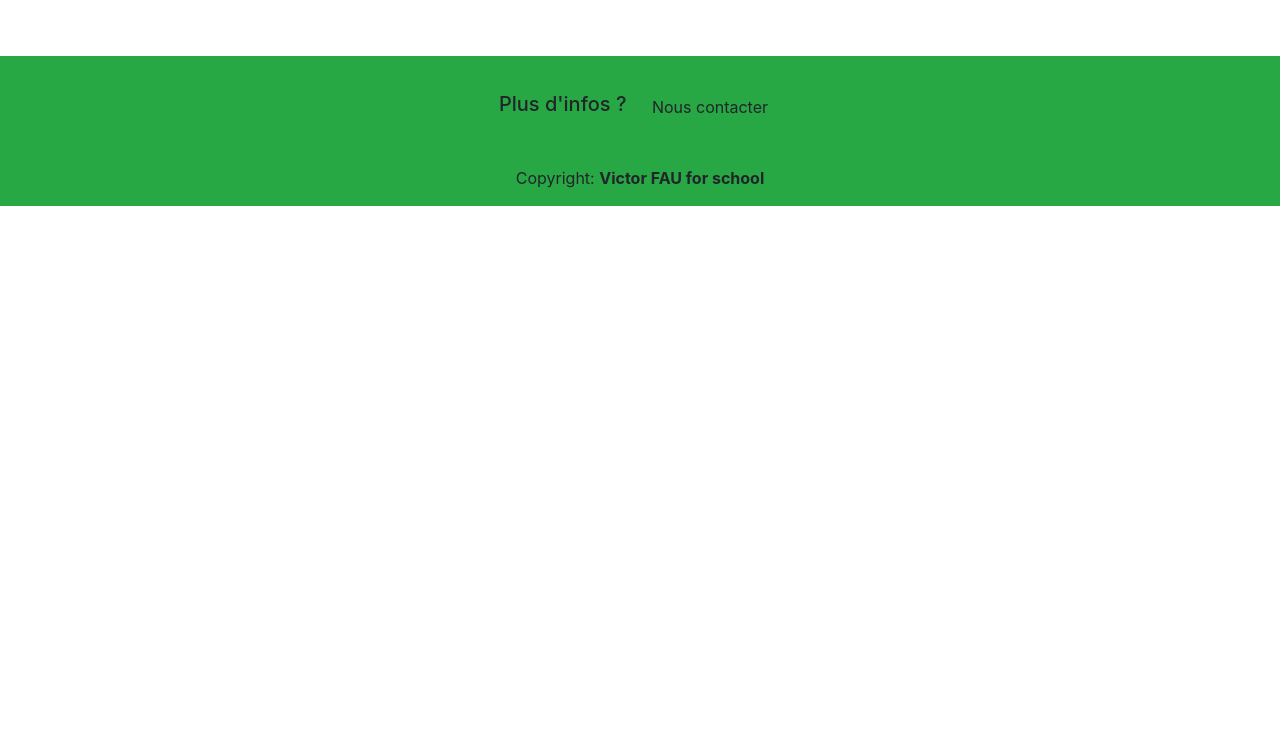
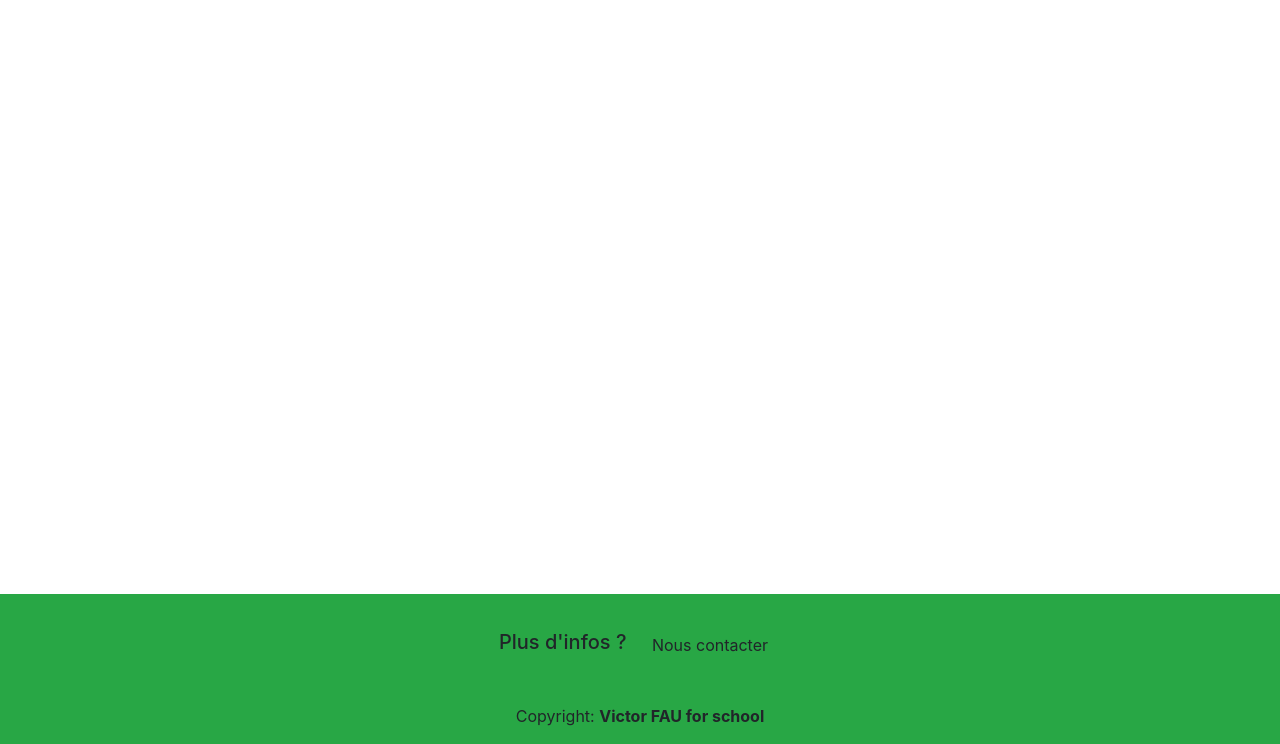
Before and after one commit to victorfau/m1-dev-symfony, a Symfony app: template templates/Blog/list.html.twig in a window 1280 px wide. Shown: the part 56-800 px from the top of the page. Run offline with Twig, Linux system fonts and the light colour scheme; the template is opened without the code that fills it, so the values that code supplies are empty; some libraries are stand-ins or nearby versions.

Commit message:
placement du footer

```diff
--- a/templates/Blog/list.html.twig
+++ b/templates/Blog/list.html.twig
@@ -14,6 +14,7 @@
         <div class="col-6 mt-5">
             <h6>{{ item.name }}</h6>
             <p>{{ item.description }}</p>
+            <a class="btn btn-primary" href="{{ url('blog_view', {'id': item.id}) }}">Voir</a>
         </div>
     {% endfor %}
 
--- a/templates/inc/footer.html.twig
+++ b/templates/inc/footer.html.twig
@@ -1,5 +1,5 @@
 <!-- Footer -->
-<footer class="page-footer font-small unique-color-dark pt-4 bg-success mt-5">
+<footer class="footer fixed-bottom font-small unique-color-dark pt-4 bg-success ">
 
     <!-- Footer Elements -->
     <div class="container">
@@ -20,7 +20,7 @@
 
     <!-- Copyright -->
     <div class="footer-copyright text-center py-3">Copyright:
-        <strong href="https://mdbootstrap.com/education/bootstrap/"> Victor FAU for school</strong>
+        <strong> Victor FAU for school</strong>
     </div>
     <!-- Copyright -->
 
--- a/templates/layout.html.twig
+++ b/templates/layout.html.twig
@@ -28,9 +28,9 @@
         {% block content %}{% endblock %}
     </div>
 </div>
-{% include 'inc/footer.html.twig' %}
 <script src="https://code.jquery.com/jquery-3.3.1.slim.min.js" integrity="sha384-q8i/X+965DzO0rT7abK41JStQIAqVgRVzpbzo5smXKp4YfRvH+8abtTE1Pi6jizo" crossorigin="anonymous"></script>
 <script src="https://cdnjs.cloudflare.com/ajax/libs/popper.js/1.14.7/umd/popper.min.js" integrity="sha384-UO2eT0CpHqdSJQ6hJty5KVphtPhzWj9WO1clHTMGa3JDZwrnQq4sF86dIHNDz0W1" crossorigin="anonymous"></script>
 <script src="https://stackpath.bootstrapcdn.com/bootstrap/4.3.1/js/bootstrap.min.js" integrity="sha384-JjSmVgyd0p3pXB1rRibZUAYoIIy6OrQ6VrjIEaFf/nJGzIxFDsf4x0xIM+B07jRM" crossorigin="anonymous"></script>
 </body>
+{% include 'inc/footer.html.twig' %}
 </html>
```
